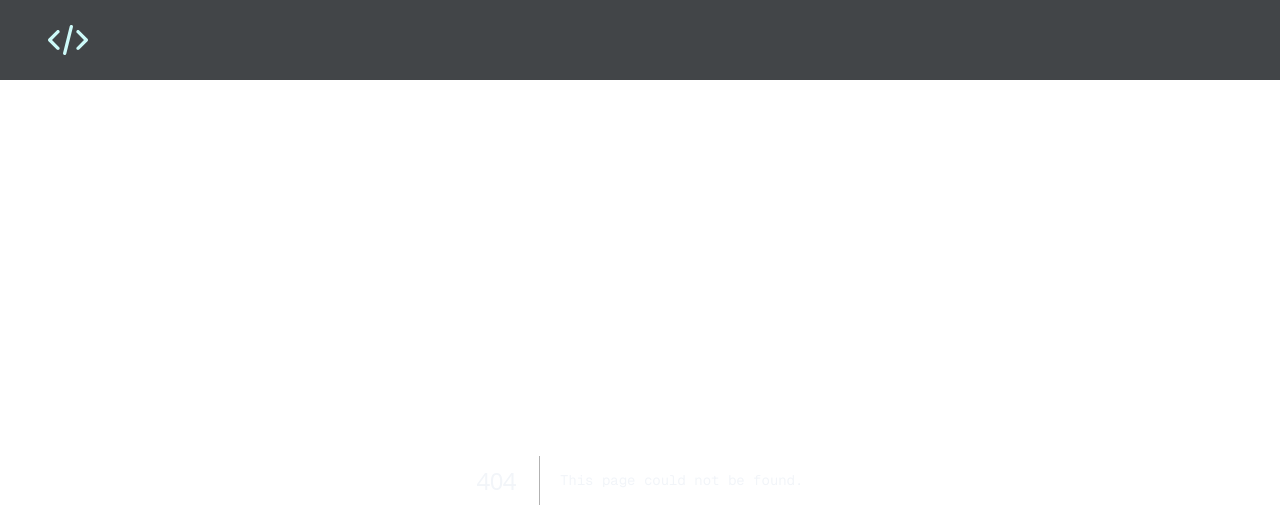
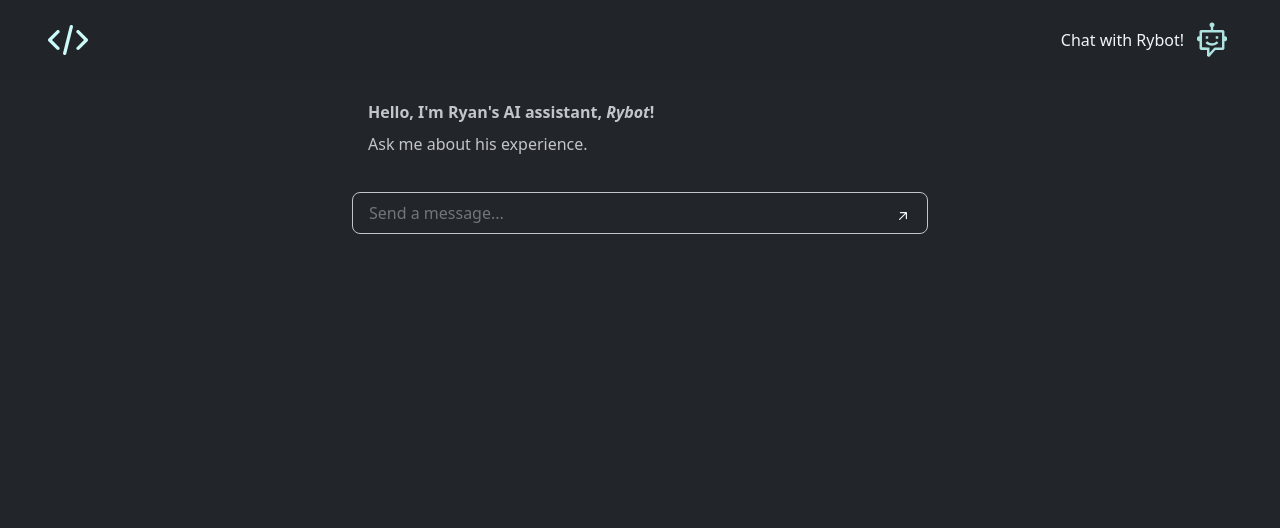
Before and after one commit to gitRpm/portfolio, a Next.js app: page /chat in a window 1280 px wide. Before the commit this address had no page. Shown: the top 528 px of the page. Built offline with nearby package versions, Linux system fonts and the light colour scheme.

Commit message:
chatbot!

```diff
--- /dev/null
+++ b/app/chat/api/route.ts
@@ -0,0 +1,53 @@
+import { streamText, Tool, tool } from 'ai';
+import { openai } from '@ai-sdk/openai';
+import { z } from 'zod';
+import { getJobs } from '@/job/services/job-service';
+import { getSkills } from '@/skill/services/skill-service';
+
+export async function POST(req: Request) {
+  const { messages } = await req.json();
+
+  const result = streamText({
+    model: openai('gpt-4o'),
+    system: 'You are Ryan\'s helpful assistant. ' +
+      'You must respond to the user in Markdown format in a very readable way. Use lots of whitespace.' +
+      'You will answer questions about Ryan\'s work experience. ' +
+      'You will add the job date ranges to determine the years of experience with skills. Do not include calculation logic in the response' +
+      'If a skill is not listed in a job, then assume it was not used. ' +
+      'You will not answer questions about Ryan\'s personal life. ' +
+      'You will not answer questions about Ryan\'s family. ' +
+      'You will answer small talk questions, but nothing that can be considered controversial.' +
+      `The current date is ${new Date().toLocaleDateString('en-US', { year: 'numeric', month: 'long', day: 'numeric' })}`,
+    messages,
+    tools: {
+      getJobs: {
+        description: 'Get Ryan\'s job experience.',
+        parameters: z.object({}),
+        execute: async () => {
+          console.log('getJobs tool called');
+          const jobs = await getJobs();
+          return JSON.stringify(jobs);
+        }
+      },
+      getSkills: {
+        description: 'Get Ryan\'s skills.',
+        parameters: z.object({}),
+        execute: async () => {
+          console.log('getSkills tool called');
+          const skills = await getSkills();
+          return JSON.stringify(skills);
+        }
+      },
+      getEducation: {
+        description: 'Get Ryan\'s education.',
+        parameters: z.object({}),
+        execute: async () => {
+          console.log('getEducation tool called');
+          return 'Kaplan University, Bachelor of Science in Information Technology, 2014';
+        }
+      }
+    }
+  });
+
+  return result.toDataStreamResponse();
+}
--- /dev/null
+++ b/app/chat/components/chat.component.tsx
@@ -0,0 +1,93 @@
+'use client';
+
+import UpRightArrow from '@/ui/arrow/up-right-arrow.component';
+import { useChat } from '@ai-sdk/react';
+import TextareaAutosize from 'react-textarea-autosize';
+import { useRef, useEffect } from 'react';
+import MemoizedMarkdown from '@/ui/markdown/markdown.component';
+
+const Chat: React.FC = () => {
+  const {
+    messages,
+    input,
+    handleSubmit,
+    handleInputChange,
+    status
+  } = useChat({
+    api: '/chat/api',
+    initialMessages: [
+      {
+        id: '1',
+        role: 'assistant',
+        content: '',
+        parts: [
+          {
+            type: 'text',
+            text: '**Hello, I\'m Ryan\'s AI assistant, _Rybot_!**\n\nAsk me about his experience.'
+          }
+        ]
+      }
+    ],
+    maxSteps: 2
+  });
+
+  const textarea = useRef<HTMLTextAreaElement>(null);
+
+  useEffect(() => {
+    textarea.current?.focus();
+  }, [messages, status]);
+
+  return (
+    <div className="flex flex-col w-full max-w-xl">
+      {messages.map(message => (
+        <div
+          key={message.id}
+          className={message.role === 'assistant' ?
+            `py-4 mb-4 self-start lg:px-4` :
+            `bg-[var(--foreground)] text-[var(--color-background)] py-2 px-8 rounded-full mb-2 self-end [&_p]:leading-6 `}>
+          {message.parts.map((part, index) => {
+            console.log('part', `${message.id}-${index}`);
+            switch (part.type) {
+              case 'text':
+                return <MemoizedMarkdown key={`${message.id}-${index}`} id={`${message.id}-${index}`} content={part.text} />;
+
+              // other cases can handle images, tool calls, etc
+            }
+          })}
+        </div>
+      ))}
+      <form onSubmit={handleSubmit}>
+        <div className="flex items-end justify-between lg:w-full py-2 px-4 rounded-lg border border-[var(--foreground)]">
+          <TextareaAutosize
+            value={input}
+            placeholder="Send a message..."
+            onChange={handleInputChange}
+            disabled={status !== 'ready'}
+            className="focus:outline-none h-0 resize-none w-full"
+            ref={textarea}
+            onKeyDown={(e) => {
+              if (e.key === 'Enter' && !e.shiftKey) {
+                e.preventDefault();
+                handleSubmit(e);
+              }
+            }}
+          />
+          <div>
+            <button
+              className="group/link font-bold text-[var(--color-white)] hover:text-[var(--color-mint-400)] hover:cursor-pointer"
+              disabled={status !== 'ready' || !input.trim()}
+              onClick={handleSubmit}
+            >
+              <span className="inline-block">
+                <UpRightArrow />
+              </span>
+            </button>
+          </div>
+        </div>
+
+      </form>
+    </div>
+  );
+}
+
+export default Chat;
--- /dev/null
+++ b/app/chat/page.tsx
@@ -0,0 +1,11 @@
+import ChatComponent from "./components/chat.component";
+
+const Chat: React.FC = () => {
+  return (
+    <div className="flex justify-center w-9/10 sm:w-full m-auto pb-8">
+      <ChatComponent />
+    </div>
+  );
+};
+
+export default Chat;
--- a/app/layout.tsx
+++ b/app/layout.tsx
@@ -3,6 +3,7 @@ import { Geist, Geist_Mono, Roboto_Condensed } from "next/font/google";
 import Image from "next/image";
 import "./globals.css";
 import { Analytics } from "@vercel/analytics/next";
+import Link from "next/link";
 
 const geistSans = Geist({
   variable: "--font-roboto",
@@ -36,12 +37,23 @@ export default function RootLayout({
       >
         <header className="lg:fixed top-0 custom-blur w-full h-20 z-99">
           <div className="px-6 flex items-center justify-between h-full mx-auto lg:max-w-screen-xl md:px-12 lg:px-12">
+            <Link href="/">
               <Image
                 src="/code.svg"
                 alt="Code Icon"
                 width={40}
                 height={40}
               />
+            </Link>
+            <Link href="/chat" className="flex items-center gap-2">
+              <span className="text-normal text-[var(--color-white)] hidden lg:block hover:text-[var(--color-mint-400)]">Chat with Rybot!</span>
+              <Image
+                src="/chatbot.svg"
+                alt="Chat Icon"
+                width={40}
+                height={40}
+              />
+            </Link>
           </div>
         </header>
         {children}
--- a/app/page.tsx
+++ b/app/page.tsx
@@ -52,7 +52,7 @@ const Home = async () => {
                 I&apos;m a software engineer who turns ideas into clean, intuitive digital experiences. With a background in web development and a focus on user experience, I&apos;ve built everything from retail platforms to SaaS apps and internal tools. I thrive in cross-functional teams, always aligning tech with real business needs.
               </p>
               <p className="pad-content">
-                What drives me is creating software that makes life easier—through clean architecture, thoughtful design, and simple, testable code. Whether on the frontend or backend, my goal is to build solutions that are both functional and genuinely enjoyable to use.
+                What drives me is creating software that makes life easier through clean architecture, thoughtful design, and simple, testable code. Whether on the frontend or backend, my goal is to build solutions that are both functional and genuinely enjoyable to use.
               </p>
             </div>
           </section>
@@ -76,10 +76,8 @@ const Home = async () => {
                   target='_blank'
                   rel='noopener noreferrer'
                 >
-                  <span className="inline-block">
-                    View resume
-                    <UpRightArrow />
-                  </span>
+                  View resume
+                  <UpRightArrow />
                 </Link>
               </div>
             </div>
@@ -90,7 +88,12 @@ const Home = async () => {
             </h2>
             <div className="pad-content flex flex-col flex-nowrap gap-6 lg:gap-12 last-section">
               <p>
-                I&apos;m always looking to grow by exploring new technologies and expanding my skill set. Lately, I&apos;ve been working with AI to see how it can enhance the solutions I build. Check back soon for a chatbot I&apos;m currently developing for this site!
+                I&apos;m always looking to grow by exploring new technologies and expanding my skill set. Lately, I&apos;ve been working with AI to see how it can enhance the solutions I build. Check out the
+                <Link className='group/link font-bold text-[var(--color-white)] hover:text-[var(--color-mint-400)]' href='/chat' rel='noopener noreferrer'>
+                &nbsp;chatbot
+                  <UpRightArrow />
+                </Link>
+                &nbsp;I made for this site!
               </p>
               <p>
                 If you&apos;re working on something exciting or just want to connect and chat tech, feel free to reach out!
@@ -102,10 +105,8 @@ const Home = async () => {
                   target='_blank'
                   rel='noopener noreferrer'
                 >
-                  <span className="inline-block">
-                    Connect on LinkedIn
-                    <UpRightArrow />
-                  </span>
+                  Connect on LinkedIn
+                  <UpRightArrow />
                 </Link>
               </div>
             </div>
--- a/app/ui/button/scroll-to-top.component.tsx
+++ b/app/ui/button/scroll-to-top.component.tsx
@@ -30,7 +30,7 @@ export const ScrollToTopButton: React.FC = () => {
   return (
     <button
       onClick={handleClick}
-      className={`${show ? 'transition-none opacity-100' : 'duration-1000 ease-in-out transition-opacity opacity-0'} fixed bottom-4 right-4 z-100 p-2 my-4 rounded-full shadow-md hover:bg-[var(--color-mint-200)] focus:outline-none transition duration-200 ease-in-out`}
+      className={`${show ? 'transition-none opacity-100' : 'duration-1000 ease-in-out transition-opacity opacity-0'} fixed bottom-2 right-4 z-100 p-2 my-4 rounded-full shadow-md hover:bg-[var(--color-mint-200)] focus:outline-none transition duration-200 ease-in-out`}
     >
 
       <svg
@@ -40,8 +40,8 @@ export const ScrollToTopButton: React.FC = () => {
         fill="currentColor"
         className="w-8 h-8"
       >
-        <g id="SVGRepo_bgCarrier" stroke-width="0" />
-        <g id="SVGRepo_tracerCarrier" stroke-linecap="round" stroke-linejoin="round" />
+        <g id="SVGRepo_bgCarrier" strokeWidth="0" />
+        <g id="SVGRepo_tracerCarrier" strokeLinecap="round" strokeLinejoin="round" />
         <g id="SVGRepo_iconCarrier">
           <title>arrow-up-circle</title>
           <desc>Created with Sketch Beta.</desc>
@@ -49,7 +49,7 @@ export const ScrollToTopButton: React.FC = () => {
           <g
             id="Page-1"
             stroke="none"
-            stroke-width="1"
+            strokeWidth="1"
             fill="none"
             fillRule="evenodd"
           >
--- /dev/null
+++ b/app/ui/markdown/markdown.component.tsx
@@ -0,0 +1,30 @@
+import { marked } from 'marked';
+import { memo, useMemo } from 'react';
+import ReactMarkdown from 'react-markdown';
+
+function parseMarkdownIntoBlocks(markdown: string): string[] {
+  const tokens = marked.lexer(markdown);
+  return tokens.map(token => token.raw);
+}
+
+const MemoizedMarkdownBlock = memo(
+  ({ content }: { content: string }) => {
+    return <ReactMarkdown>{content}</ReactMarkdown>;
+  },
+  (prevProps, nextProps) => {
+    if (prevProps.content !== nextProps.content) return false;
+    return true;
+  },
+);
+
+const MemoizedMarkdown = memo(
+  ({ content, id }: { content: string; id: string }) => {
+    const blocks = useMemo(() => parseMarkdownIntoBlocks(content), [content]);
+
+    return blocks.map((block, index) => (
+      <MemoizedMarkdownBlock content={block} key={`${id}-block_${index}`} />
+    ));
+  },
+);
+
+export default MemoizedMarkdown;
```
Also changed, not shown: package.json (+7 -1 lines), public/chatbot.svg (added), 1 other file (tests, documents, lock files or other folders). Lines whose indentation alone changed are shown as unchanged.
